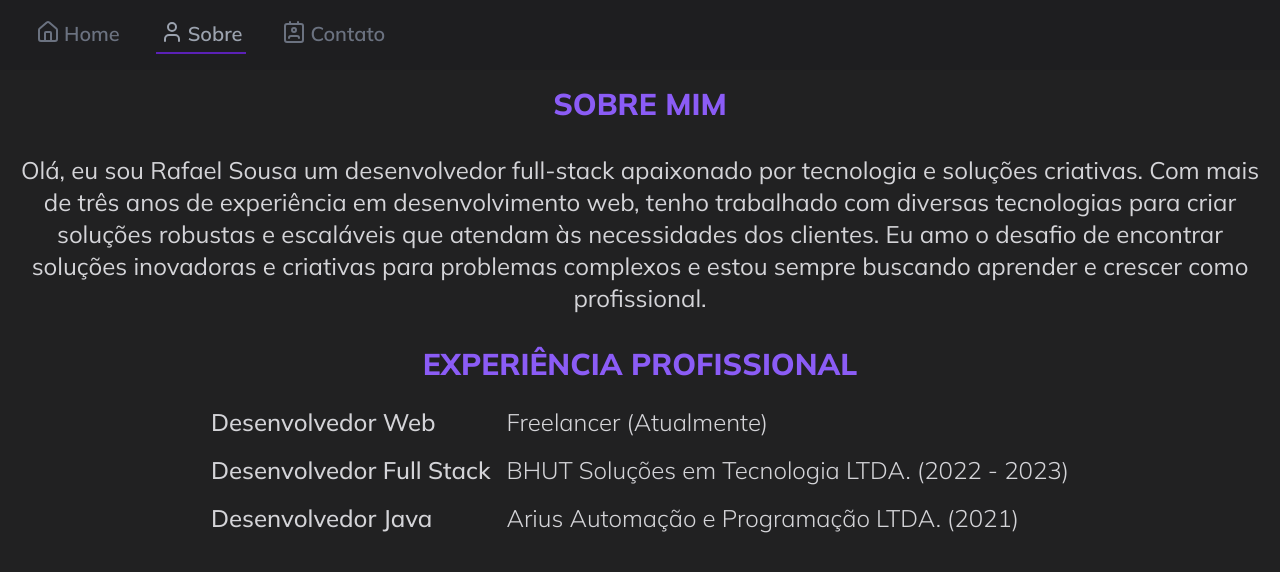
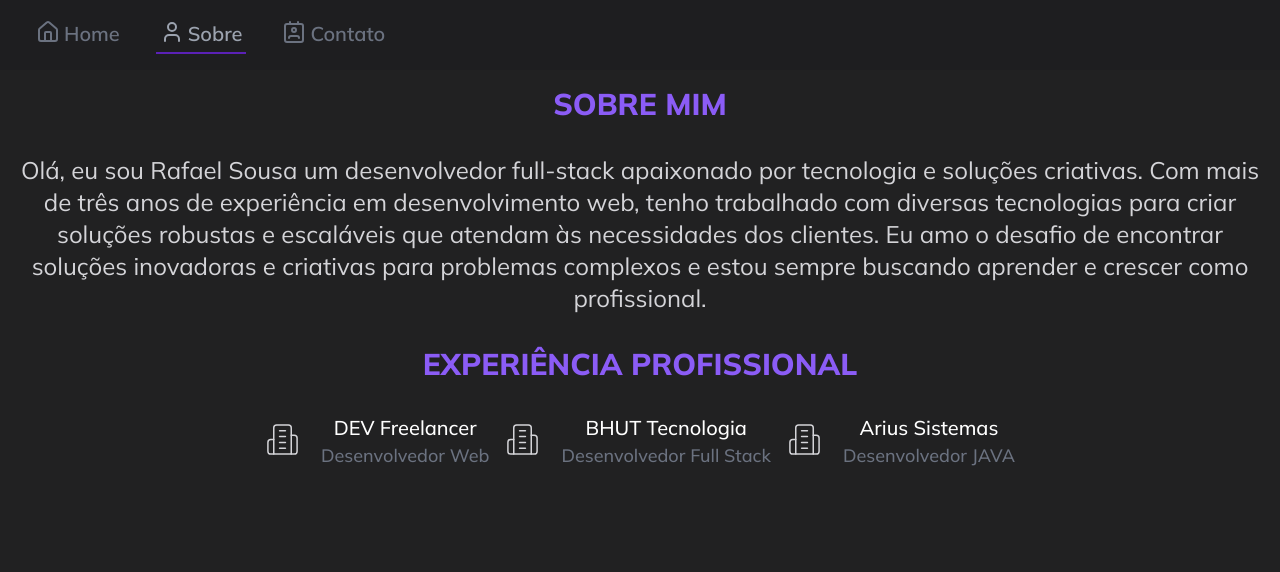
Before and after one commit to rafaelsousapereira/rafael-sousa-web-portfolio, a React (Vite) app: page /about in a window 1280 px wide. Shown: the top 572 px of the page. Built offline with nearby package versions, Linux system fonts and the light colour scheme; a web font is replaced by a local one.

Commit message:
refactor: add new layout to professional experience

```diff
--- a/index.html
+++ b/index.html
@@ -7,7 +7,7 @@
     <meta charset="UTF-8" />
     <link rel="icon" type="image/svg+xml" href="/vite.svg" />
     <meta name="viewport" content="width=device-width, initial-scale=1.0" />
-    <title>Rafael | Portfólio</title>
+    <title>Rafael | DEV</title>
 
     <link href="https://fonts.googleapis.com/css2?family=Mulish:ital,wght@0,200..1000;1,200..1000&family=Tac+One&display=swap" rel="stylesheet">
   </head>
--- a/src/components/about/about.tsx
+++ b/src/components/about/about.tsx
@@ -1,5 +1,5 @@
 import { metadata } from '../../data/metadatas'
-import { TableComponent } from './table/table-component'
+import { ListExperienceComponent } from './table/list-experience-component'
 
 export const About = () => {
   return (
@@ -12,7 +12,15 @@ export const About = () => {
           {metadata.about.description}
         </p>
 
-        <TableComponent metadata={metadata} />
+        <p className="text-center text-3xl text-violet-500 font-extrabold uppercase">
+          {metadata.about.titles[1]}
+        </p>
+
+        <div className="flex items-center gap-4 text-center max-md:flex-col">
+          <ListExperienceComponent metadata={metadata} id={0} />
+          <ListExperienceComponent metadata={metadata} id={1} />
+          <ListExperienceComponent metadata={metadata} id={2} />
+        </div>
       </div>
     </>
   )
--- /dev/null
+++ b/src/components/about/table/list-experience-component.tsx
@@ -0,0 +1,38 @@
+import { Building2 } from "lucide-react"
+
+type MetadataType = {
+  id: number
+  metadata: {
+    about: {
+      titles: string[]
+      description: string
+      experience: [
+        {
+          companies: string[]
+          rules: string[]
+        }
+      ]
+    }
+  }
+}
+
+export const ListExperienceComponent = ({ id, metadata }: MetadataType) => {
+
+  return (
+    <>
+      <span className="w-10 h-10 rounded-full mb-0">
+        <Building2 size={35} strokeWidth={1.5} absoluteStrokeWidth  />
+      </span>
+      <div className="text-xl font-medium text-white">
+        {metadata.about.experience.map((company) => (
+          <>
+            <div>{company.companies[id]}</div>
+            {metadata.about.experience.map((rule) => (
+              <div className="text-lg text-gray-500">{rule.rules[id]}</div>
+            ))}
+          </>
+        ))}
+      </div>
+    </>
+  )
+}
--- a/src/components/about/table/table-component.tsx
+++ /dev/null
@@ -1,34 +0,0 @@
-type MetadataType = {
-  metadata: {
-    about: {
-      titles: string[]
-      description: string
-      experience: string[]
-    }
-  }
-}
-
-export const TableComponent = ({ metadata }: MetadataType) => {
-  return (
-    <>
-      <table className="table-fixed">
-        <caption className="caption-top text-3xl text-violet-500 text-center font-extrabold uppercase mb-4">
-          {metadata.about.titles[1]}
-        </caption>
-
-        <tbody>
-          {metadata.about.experience.map((exp, index) => (
-            <tr className="hover:bg-slate-700/20 cursor-pointer" key={index}>
-              <td className="p-2 text-2xl max-[425px]:text-xl font-medium">
-                {exp.substring(0, 25)}
-              </td>
-              <td className="p-2 text-2xl max-[425px]:text-xl font-light">
-                {exp.substring(25)}
-              </td>
-            </tr>
-          ))}
-        </tbody>
-      </table>
-    </>
-  )
-}
--- a/src/components/footer/footer-component.tsx
+++ b/src/components/footer/footer-component.tsx
@@ -9,7 +9,7 @@ export const Footer = (props: FooterComponentProps) => {
   return (
     <footer>
       <nav {...props}>
-        <div className="flex flex-col gap-3 bottom-0 justify-center m-5">
+        <div className="flex flex-col gap-3 bottom-0 justify-center">
           <div className="flex justify-center">
             <NavbarComponent to={metadata.socialMedia.url.linkedin} target="_blank">
               <Linkedin size={35} strokeWidth={1.5} absoluteStrokeWidth />
@@ -20,7 +20,7 @@ export const Footer = (props: FooterComponentProps) => {
             </NavbarComponent>
           </div>
 
-          <p className="text-center mt-8 max-[425px]:text-base max-[320px]:text-sm">
+          <p className="text-center mt-2 max-[425px]:text-base max-[320px]:text-sm">
             &copy;{' '}
             <span className="font-semibold">{new Date().getFullYear()}</span> -
             Desenvolvido por{' '}
--- a/src/data/metadatas.ts
+++ b/src/data/metadatas.ts
@@ -1,4 +1,5 @@
 type MetadataType = {
+  id: number
   greeting: {
     description: string
   }
@@ -18,11 +19,17 @@ type MetadataType = {
   about: {
     titles: string[]
     description: string
-    experience: string[]
+    experience: [
+      {
+        companies: string[]
+        rules: string[]
+      }
+    ]
   }
 }
 
 export const metadata: MetadataType = {
+  id: Number(),
   greeting: {
     description: 'Bem-vindos, ao meu portfólio!',
   },
@@ -46,9 +53,10 @@ export const metadata: MetadataType = {
       Olá, eu sou Rafael Sousa um desenvolvedor full-stack apaixonado por tecnologia e soluções criativas. Com mais de três anos de experiência em desenvolvimento web, tenho trabalhado com diversas tecnologias para criar soluções robustas e escaláveis que atendam às necessidades dos clientes. Eu amo o desafio de encontrar soluções inovadoras e criativas para problemas complexos e estou sempre buscando aprender e crescer como profissional.
     `,
     experience: [
-      'Desenvolvedor Web          Freelancer (Atualmente)',
-      'Desenvolvedor Full Stack   BHUT Soluções em Tecnologia LTDA. (2022 - 2023)',
-      'Desenvolvedor Java           Arius Automação e Programação LTDA. (2021)',
-    ],
+      {
+        companies: ['DEV Freelancer', 'BHUT Tecnologia', 'Arius Sistemas'],
+        rules: ['Desenvolvedor Web', 'Desenvolvedor Full Stack', 'Desenvolvedor JAVA'],
+      }
+    ]
   },
 }
```
